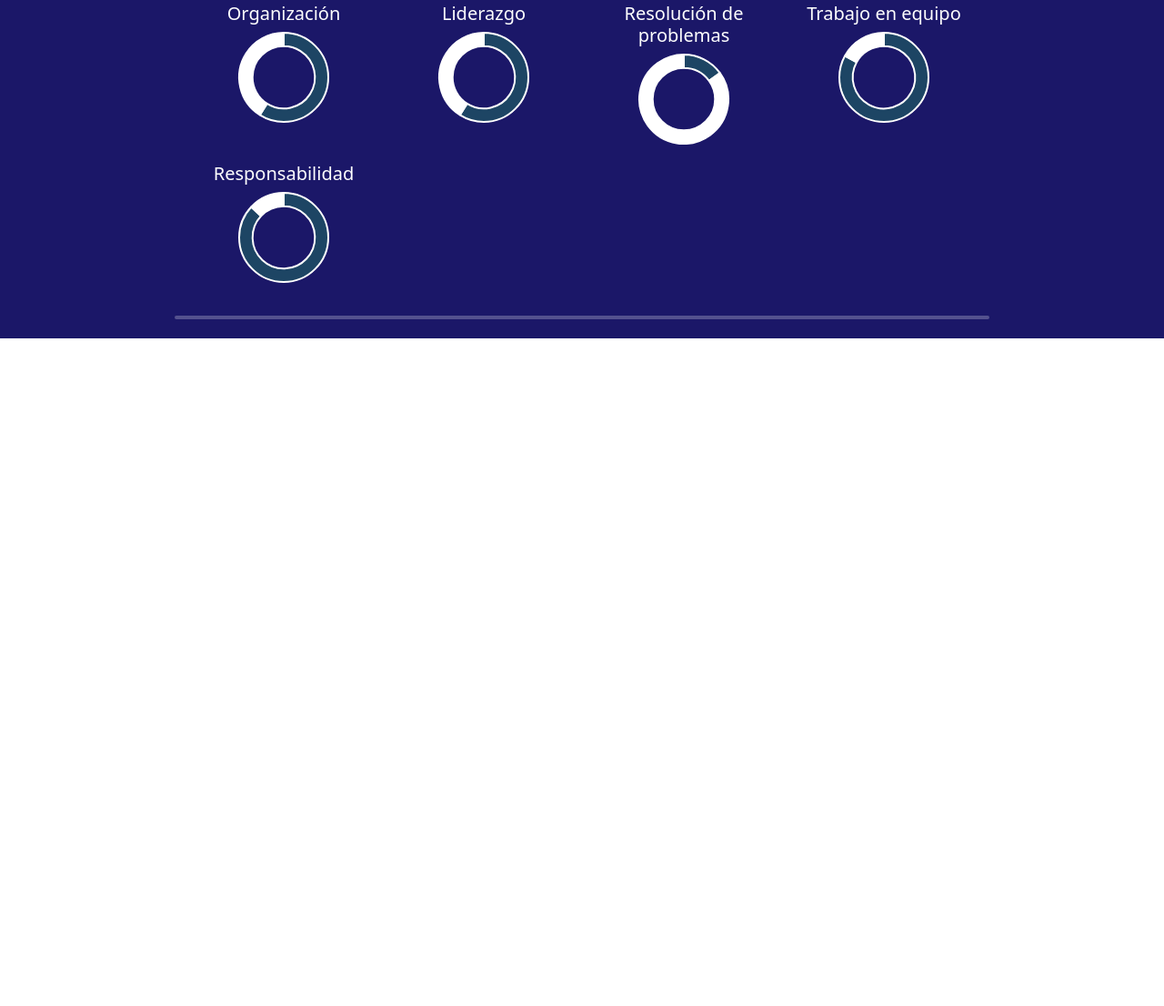
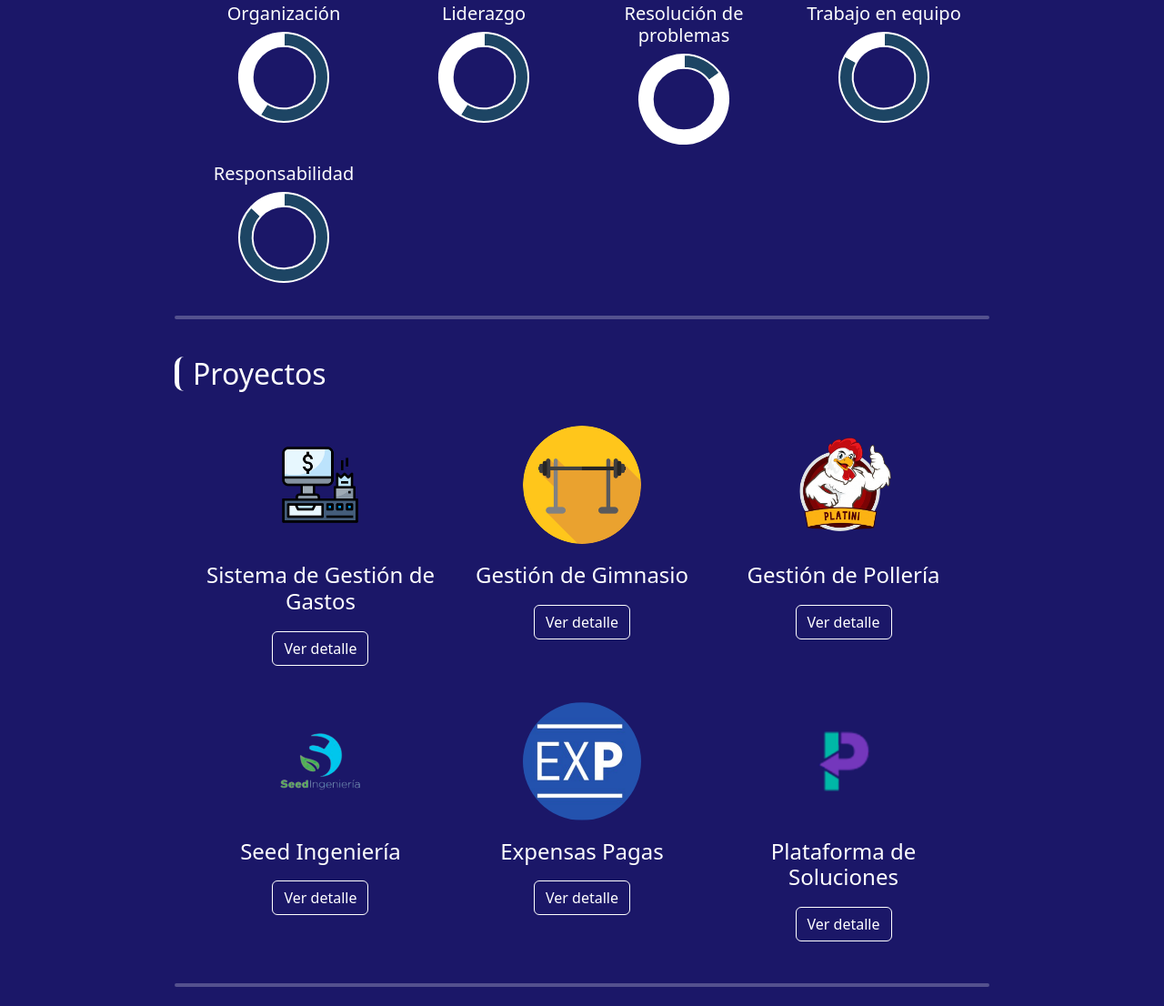
Before and after one commit to GianfrancoGrigera/ArgentinaPrograma-Maquetado, a plain HTML site: page index.html in a window 1280 px wide. Shown: the part 3532-4638 px from the top of the page at 91% size. Before the commit the page ends 3904 px from the top, so only its background shows below. Drawn offline with nearby package versions, Linux system fonts and the light colour scheme.

Commit message:
[AP-0008] - Add 'Projects' section

```diff
--- a/index.html
+++ b/index.html
@@ -15,6 +15,7 @@
       <link rel="stylesheet" href="styles/experience_style.css">
       <link rel="stylesheet" href="styles/education_style.css">
       <link rel="stylesheet" href="styles/skills_style.css">
+      <link rel="stylesheet" href="styles/projects_style.css">
 
       <!-- Bootstrap references -->
       <link href="https://cdn.jsdelivr.net/npm/bootstrap@5.3.0-alpha1/dist/css/bootstrap.min.css" rel="stylesheet" integrity="sha384-GLhlTQ8iRABdZLl6O3oVMWSktQOp6b7In1Zl3/Jr59b6EGGoI1aFkw7cmDA6j6gD" crossorigin="anonymous">
@@ -57,7 +58,7 @@
               <a class="nav-link" href="#skills">Skills</a>
             </li>
             <li class="nav-item">
-              <a class="nav-link" href="#">Proyectos</a>
+              <a class="nav-link" href="#projects">Proyectos</a>
             </li>
             <li class="nav-item">
               <a class="nav-link" href="#">Contacto</a>
@@ -144,7 +145,7 @@
               </div>
             </div>
             <div class="experience_title"><h4>Accion Point</h4></div>
-            <a href="#" class="btn active experience_detail">Ver detalle</a>
+            <a class="btn active experience_detail">Ver detalle</a>
           </div>
           <div class="experience_information_container">
             <div class="experience_picture_container">
@@ -153,7 +154,7 @@
               </div>
             </div>
             <div class="experience_title"><h4>Movizen</h4></div>
-            <a href="#" class="btn active experience_detail">Ver detalle</a>
+            <a class="btn active experience_detail">Ver detalle</a>
           </div>
           <div class="experience_information_container">
             <div class="experience_picture_container">
@@ -162,7 +163,7 @@
               </div>
             </div>
             <div class="experience_title"><h4>Blob Tech</h4></div>
-            <a href="#" class="btn active experience_detail">Ver detalle</a>
+            <a class="btn active experience_detail">Ver detalle</a>
           </div>
         </div>
       </div>
@@ -444,5 +445,70 @@
       </div>
       <hr>
     </section>
+
+    <section id="projects">
+      <div class="projects_container">
+        <div class="projects_line">
+          <h2>Proyectos</h2>
+        </div>
+        <div class="projects_list_container">
+          <div class="project_information_container">
+            <div class="project_picture_container">
+              <div class="project_picture">
+                <img src="src/img/projects/Sistema_Ventas_logo.png" alt="Sistema de Gestión de Gastos Logo">
+              </div>
+            </div>
+            <div class="project_title"><h4>Sistema de Gestión de Gastos</h4></div>
+            <a class="btn active project_detail">Ver detalle</a>
+          </div>
+          <div class="project_information_container">
+            <div class="project_picture_container">
+              <div class="project_picture">
+                <img src="src/img/projects/Gimnasio_logo.png" alt="Gestión de Gimnasio Logo">
+              </div>
+            </div>
+            <div class="project_title"><h4>Gestión de Gimnasio</h4></div>
+            <a class="btn active project_detail">Ver detalle</a>
+          </div>
+          <div class="project_information_container">
+            <div class="project_picture_container">
+              <div class="project_picture">
+                <img src="src/img/projects/Polleria_logo.png" alt="Pollería Platini Logo">
+              </div>
+            </div>
+            <div class="project_title"><h4>Gestión de Pollería</h4></div>
+            <a class="btn active project_detail">Ver detalle</a>
+          </div>
+          <div class="project_information_container">
+            <div class="project_picture_container">
+              <div class="project_picture">
+                <img src="src/img/projects/Seed_Ingenieria_logo.png" alt="Seed Ingeniería Logo">
+              </div>
+            </div>
+            <div class="project_title"><h4>Seed Ingeniería</h4></div>
+            <a class="btn active project_detail">Ver detalle</a>
+          </div>
+          <div class="project_information_container">
+            <div class="project_picture_container">
+              <div class="project_picture">
+                <img src="src/img/projects/Expensas_Pagas_logo.png" alt="Expensas Pagas Logo">
+              </div>
+            </div>
+            <div class="project_title"><h4>Expensas Pagas</h4></div>
+            <a class="btn active project_detail">Ver detalle</a>
+          </div>
+          <div class="project_information_container">
+            <div class="project_picture_container">
+              <div class="project_picture">
+                <img src="src/img/projects/Plataforma_de_Soluciones_logo.png" alt="Plataforma de Soluciones Logo">
+              </div>
+            </div>
+            <div class="project_title"><h4>Plataforma de Soluciones</h4></div>
+            <a class="btn active project_detail">Ver detalle</a>
+          </div>
+        </div>
+      </div>
+      <hr>
+    </section>
   </body>
 </html>
--- /dev/null
+++ b/styles/projects_style.css
@@ -0,0 +1,53 @@
+.projects_container {
+    margin-top: 10px;
+}
+
+.projects_line{
+    border-left: thick solid #fff;
+    height: 5%;
+    padding-left: 15px;
+    border-radius: 10px;
+}
+
+.projects_list_container {
+    display: grid;
+    grid-template-columns: auto auto auto;
+    padding: 10px;
+}
+
+.project_information_container {
+    padding: 20px;
+    text-align: center;
+}
+
+.project_picture > img {
+    width: 130px;
+    border-radius: 150px;
+    margin-bottom: 20px;
+}
+
+.project_detail {
+    margin-top: 10px;
+}
+
+.project_detail:hover {
+    background-color: #282397 !important;
+}
+
+@media only screen and (max-width: 960px) {
+    .projects_container {
+        margin-top: 0px !important;
+    }
+
+    .projects_list_container {
+        grid-template-columns: auto auto !important;
+    }
+
+    .project_picture > img {
+        width: 100px;
+    }
+
+    .project_title {
+        font-size: 16px !important;
+    }
+}
```
Also changed, not shown: src/img/projects/Expensas_Pagas_logo.png (added), src/img/projects/Gimnasio_logo.png (added), src/img/projects/Plataforma_de_Soluciones_logo.png (added), src/img/projects/Polleria_logo.png (added), src/img/projects/Seed_Ingenieria_logo.png (added), src/img/projects/Sistema_Ventas_logo.png (added).
